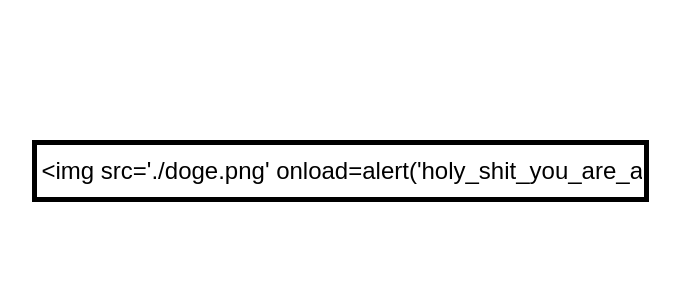
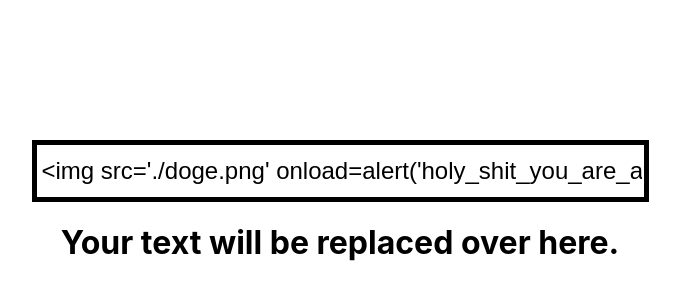
Before and after one commit to toomuch404/everyday, a plain HTML site: page hack/index.html in a window 1280 px wide. Shown: the part 180-480 px from the top of the page, without its empty margins (300-980 px from the left). Drawn offline with Linux system fonts and the light colour scheme.

Commit message:
friendly feedback

```diff
--- a/hack/index.html
+++ b/hack/index.html
@@ -44,7 +44,7 @@
       value="<img src='./doge.png' onload=alert('holy_shit_you_are_a_hacker');>"
       autofocus
     />
-    <h1 id="output"></h1>
+    <h1 id="output">Your text will be replaced over here.</h1>
 
     <script>
       const ENTER_KEY = 13;
```
